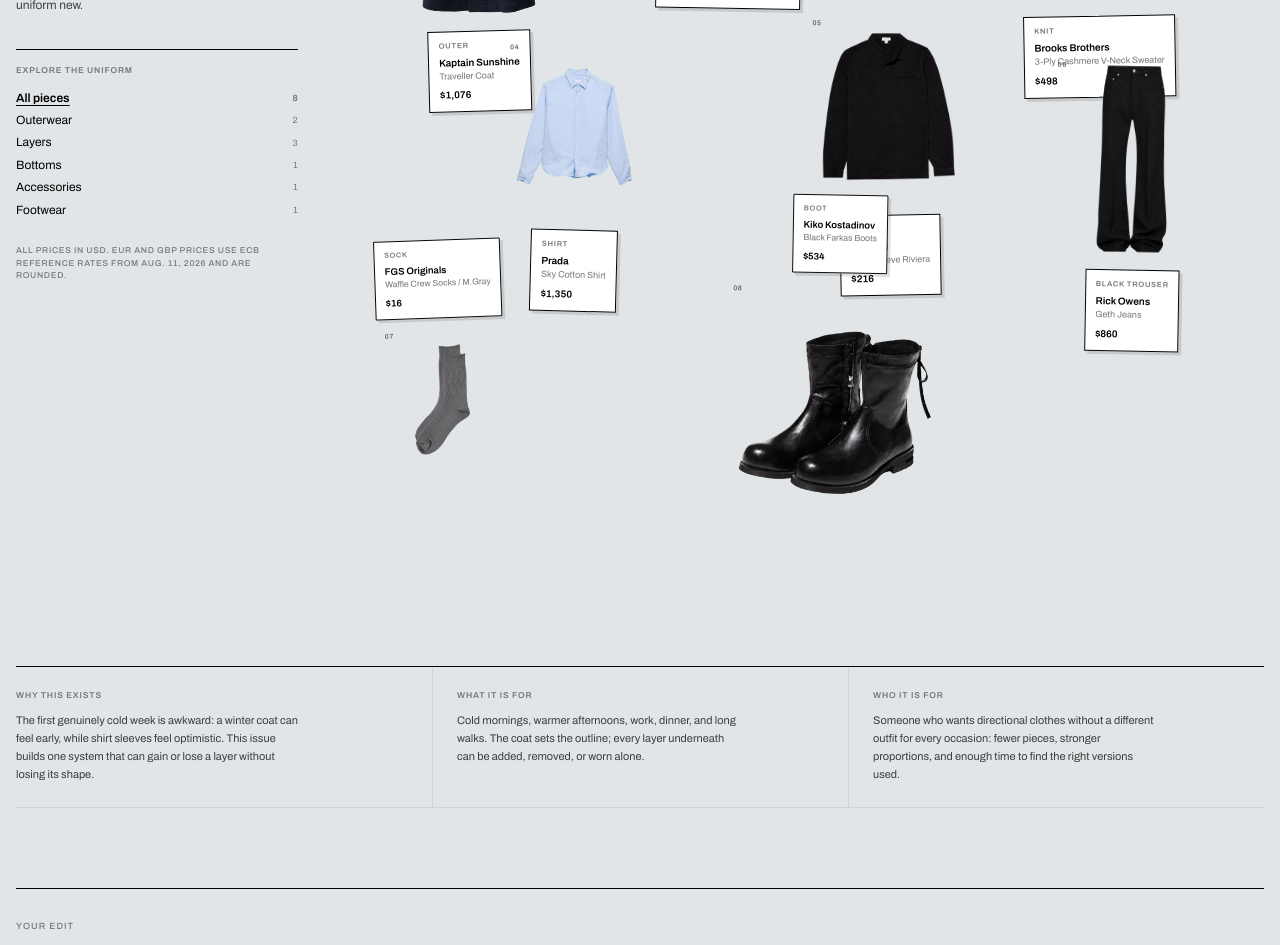
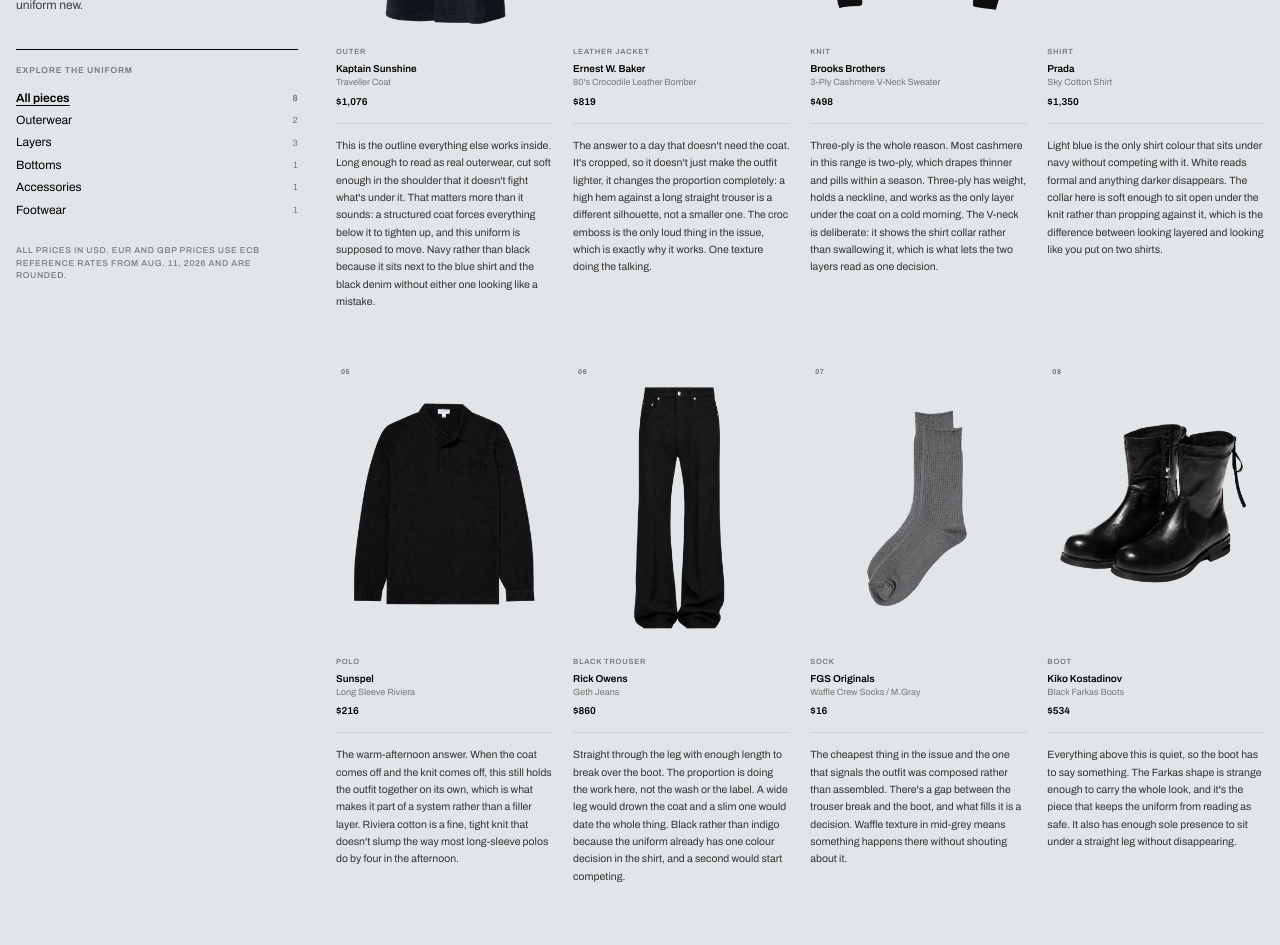
Before and after one commit to henrygreelis-glitch/in-other-news, a Next.js app: page / in a window 1280 px wide. Shown: the part 380-1325 px from the top of the page. Built offline with nearby package versions, Linux system fonts and the light colour scheme.

Commit message:
Add visible reasoning to every Issue 01 piece

```diff
--- a/issue.jsx
+++ b/issue.jsx
@@ -112,6 +112,8 @@ export const PICKS = [
       "https://www.ebay.com/sch/i.html?_nkw=Kaptain+Sunshine+Traveller+Coat+Navy&_sacat=1059",
     why_selected:
       "Balmacaan collar, raglan shoulder, cut long enough to cover a jacket. The one coat that works over everything else here.",
+    reasoning:
+      "This is the outline everything else works inside. Long enough to read as real outerwear, cut soft enough in the shoulder that it doesn't fight what's under it. That matters more than it sounds: a structured coat forces everything below it to tighten up, and this uniform is supposed to move. Navy rather than black because it sits next to the blue shirt and the black denim without either one looking like a mistake.",
     why_this_source:
       "The proportion and dense cloth are the point, so this specific seasonal listing is the cleanest reference for measurements, fabric, and color before comparing used versions.",
     hero: {
@@ -137,6 +139,8 @@ export const PICKS = [
       "https://www.ebay.com/sch/i.html?_nkw=Ernest+W.+Baker+leather+jacket&_sacat=1059",
     why_selected:
       "The cropped bomber interrupts the long coat and wide trousers with a sharper, shorter shape. Crocodile-embossed black lamb leather adds texture without introducing another color.",
+    reasoning:
+      "The answer to a day that doesn't need the coat. It's cropped, so it doesn't just make the outfit lighter, it changes the proportion completely: a high hem against a long straight trouser is a different silhouette, not a smaller one. The croc emboss is the only loud thing in the issue, which is exactly why it works. One texture doing the talking.",
     why_this_source:
       "The brand has the exact JA27L bomber reduced 44% to roughly $819 with three sizes listed. This is worth checking new while the sale price competes with what a clean used example may cost.",
     hero: {
@@ -162,6 +166,8 @@ export const PICKS = [
       "https://www.ebay.com/sch/i.html?_nkw=Brooks+Brothers+3-Ply+Cashmere+V-Neck+Sweater+Black+MS01260&_sacat=1059",
     why_selected:
       "The deep V leaves the blue shirt visible while the black cashmere connects the top half to the wide trouser and boots. Its clean shape adds warmth without another bulky collar.",
+    reasoning:
+      "Three-ply is the whole reason. Most cashmere in this range is two-ply, which drapes thinner and pills within a season. Three-ply has weight, holds a neckline, and works as the only layer under the coat on a cold morning. The V-neck is deliberate: it shows the shirt collar rather than swallowing it, which is what lets the two layers read as one decision.",
     why_this_source:
       "The dense 3-ply cashmere is the reason to choose this version: it behaves like a proper layer instead of a fragile luxury basic. Buying it new also avoids stretched necklines and hidden knit damage.",
     hero: {
@@ -186,6 +192,8 @@ export const PICKS = [
       "https://www.ebay.com/sch/i.html?_nkw=Prada+UCN596+10IV+F0AB7+Cotton+Shirt&_sacat=1059",
     why_selected:
       "The quiet blue base breaks up the black leather, knit, and trousers. Its sharper collar holds the middle of the look without competing with the outer layers.",
+    reasoning:
+      "Light blue is the only shirt colour that sits under navy without competing with it. White reads formal and anything darker disappears. The collar here is soft enough to sit open under the knit rather than propping against it, which is the difference between looking layered and looking like you put on two shirts.",
     why_this_source:
       "The exact sky blue and sharp collar are doing the work. Retail is the dependable reference for color, fabrication, and a complete size run when used listings are vague.",
     hero: {
@@ -210,6 +218,8 @@ export const PICKS = [
       "https://www.ebay.com/sch/i.html?_nkw=Sunspel+Long+Sleeve+Riviera+Polo+Black&_sacat=1059",
     why_selected:
       "Long-sleeve mesh cotton adds a clean black layer without the bulk of another knit. Its collar sits cleanly under the V-neck and it can replace the blue shirt when the uniform needs one less layer.",
+    reasoning:
+      "The warm-afternoon answer. When the coat comes off and the knit comes off, this still holds the outfit together on its own, which is what makes it part of a system rather than a filler layer. Riviera cotton is a fine, tight knit that doesn't slump the way most long-sleeve polos do by four in the afternoon.",
     why_this_source:
       "This is a repeatable core piece rather than a patina piece. Buying new makes sense when exact size, collar shape, and washable mesh matter more than age.",
     hero: {
@@ -235,6 +245,8 @@ export const PICKS = [
       "https://www.ebay.com/sch/i.html?_nkw=Rick+Owens+denim&_sacat=1059",
     why_selected:
       "The low rise and long, wide leg give the uniform one exaggerated proportion below the coat. Black keeps that volume from competing with the blue and grey layers above it.",
+    reasoning:
+      "Straight through the leg with enough length to break over the boot. The proportion is doing the work here, not the wash or the label. A wide leg would drown the coat and a slim one would date the whole thing. Black rather than indigo because the uniform already has one colour decision in the shirt, and a second would start competing.",
     why_this_source:
       "This version is cut in Japanese twisted wool rather than standard denim. The official listing is the clearest source for the exact fabric, full length, and available waist sizes before comparing used Geth Jeans that may be a different season or cloth.",
     hero: {
@@ -274,6 +286,8 @@ export const PICKS = [
       "https://www.ebay.com/sch/i.html?_nkw=FGS+Originals+Waffle+Crew+Socks+M+Gray&_sacat=11511",
     why_selected:
       "The mid-grey waffle knit adds texture at the ankle without introducing another color. It keeps the navy, black, and blue layers connected.",
+    reasoning:
+      "The cheapest thing in the issue and the one that signals the outfit was composed rather than assembled. There's a gap between the trouser break and the boot, and what fills it is a decision. Waffle texture in mid-grey means something happens there without shouting about it.",
     why_this_source:
       "At $16, buying this exact pair new makes more sense than spending time hunting a close used substitute. The one-size fit also removes most of the sizing risk.",
     hero: {
@@ -299,6 +313,8 @@ export const PICKS = [
       "https://www.ebay.com/sch/i.html?_nkw=Kiko+Kostadinov+Farkas+Boots+261985M228002+Black&_sacat=93427",
     why_selected:
       "The rounded work-boot toe and Vibram sole give the wide Geth hem enough weight underneath it. Polished black leather keeps the boot connected to the trouser while the drawstring collar adds one technical detail.",
+    reasoning:
+      "Everything above this is quiet, so the boot has to say something. The Farkas shape is strange enough to carry the whole look, and it's the piece that keeps the uniform from reading as safe. It also has enough sole presence to sit under a straight leg without disappearing.",
     why_this_source:
       "SSENSE has this exact soot-black pair at 41% off in select sizes. That makes the new listing unusually competitive before considering used pairs, where this current-season model is still scarce.",
     hero: {
@@ -1034,6 +1050,7 @@ export default function Uniform() {
                     <b>{pick.hero.price}</b>
                   </span>
                 </button>
+                <p className="s-float-reason">{pick.reasoning}</p>
               </article>
             ))}
           </section>
@@ -1245,6 +1262,10 @@ const CSS = `
 @media (max-width:560px){.s-root{padding:0 12px}.s-head-meta{gap:12px}.s-head-meta>span{display:none}.s-wardrobe-canvas{gap:24px 10px;padding-right:10px;padding-left:10px}.s-saved{margin-top:60px}.s-saved-list{grid-template-columns:1fr 1fr}.s-drawer-wrap{align-items:flex-end}.s-drawer{width:100%;height:min(88dvh,760px);padding:14px;border-radius:16px 16px 0 0;box-shadow:0 -12px 30px rgba(0,0,0,.14)}.s-drawer h2{font-size:21px}.s-piece-meta{grid-template-columns:1fr}.s-piece-meta span+span{padding:7px 0 0;border-top:1px solid var(--line);border-left:0}.s-piece-actions{grid-template-columns:1fr}.s-piece-editorial{grid-template-columns:1fr}.s-piece-section-head{align-items:flex-start;flex-direction:column}.s-piece-section-head>span{text-align:left}.s-piece-alternative{grid-template-columns:70px minmax(0,1fr) auto;min-height:94px}.s-piece-alternative>img{width:70px;height:94px}.s-ai{padding:17px 14px}.s-ai-chips{display:grid;grid-template-columns:1fr 1fr}.s-ai-chips button{text-align:left}.s-ai-field input{font-size:11px}.s-ai-list .s-used-card{grid-template-columns:62px minmax(0,1fr)}.s-ai-list .s-used-card img{width:62px;height:78px}}
 @media (max-width:560px){.s-drawer>img{height:min(32vh,260px)}.s-drawer-copy{padding-top:14px}.s-drawer-note p{font-size:11px}.s-drawer-link{margin-top:20px}}
 @media (hover:none) and (min-width:721px){.s-float-label{opacity:1;transform:translate(-50%,100%) scale(1)}}
+.s-wardrobe-canvas{display:grid;grid-template-columns:repeat(4,minmax(0,1fr));gap:clamp(34px,4vw,62px) clamp(14px,1.6vw,24px);min-height:0;padding:46px 0 26px;overflow:visible}.s-float{position:static;z-index:1;min-width:0;width:auto;transform:none}.s-float:hover,.s-float:focus-within{z-index:1}.s-float-button>img{height:clamp(210px,23vw,350px);aspect-ratio:auto}.s-float-label,.s-float-up .s-float-label{position:static;top:auto;bottom:auto;left:auto;width:100%;max-width:none;padding:10px 0 0;border:0;background:transparent;box-shadow:none;opacity:1;transform:none;transform-origin:center}.s-float-button:hover .s-float-label,.s-float-button:focus-visible .s-float-label,.s-float-up .s-float-button:hover .s-float-label,.s-float-up .s-float-button:focus-visible .s-float-label{transform:none}.s-float-label>span:nth-of-type(2){max-width:none;white-space:normal}.s-float-reason{margin-top:13px!important;padding-top:13px;border-top:1px solid var(--line);color:#333;font-size:10.5px;line-height:1.65}
+@media (max-width:1100px) and (min-width:721px){.s-wardrobe-canvas{grid-template-columns:repeat(2,minmax(0,1fr))}}
+@media (max-width:720px){.s-wardrobe-canvas{grid-template-columns:repeat(2,minmax(0,1fr));gap:38px 18px;padding:42px 0 24px}.s-float-reason{font-size:11px}}
+@media (max-width:560px){.s-wardrobe-canvas{grid-template-columns:1fr;gap:46px;padding-right:0;padding-left:0}.s-float-button>img{height:300px}.s-float-label strong{font-size:12px}.s-float-label>span:nth-of-type(2),.s-float-label b{font-size:10.5px}.s-float-reason{margin-top:15px!important;padding-top:15px;font-size:12px;line-height:1.68}}
 @media (prefers-reduced-motion:reduce){.s-root *{animation:none!important;transition:none!important}}
 `;
 
```
